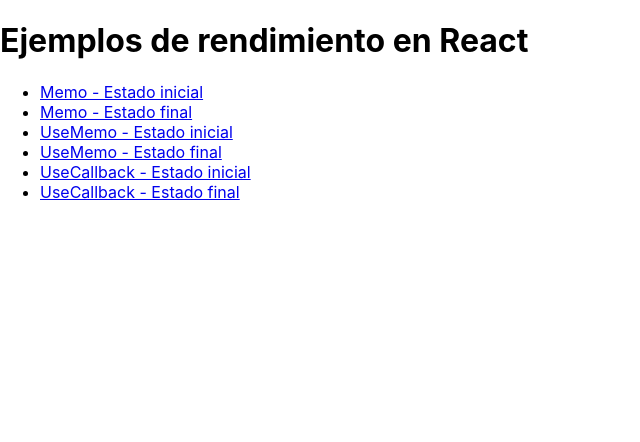
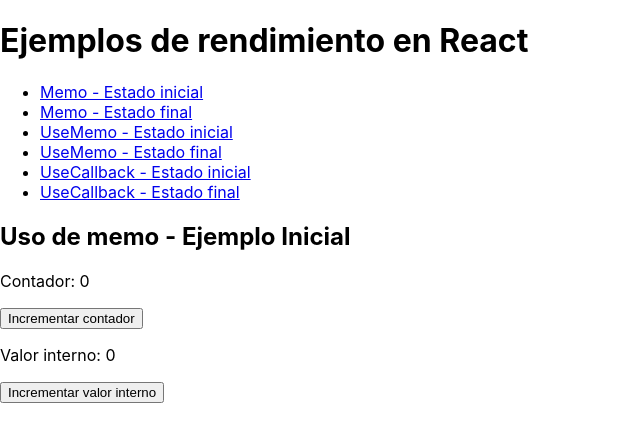
Before and after one commit to fredycerna/react-perfomance-examples, a React (Create React App) app: page /memo-final in a window 1280 px wide. Shown: the top 442 px of the page, without its empty margins (0-640 px from the left). Built offline with nearby package versions, Linux system fonts and the light colour scheme.

Commit message:
updating memo example

```diff
--- a/src/App.js
+++ b/src/App.js
@@ -35,12 +35,12 @@
             </ul>
           </nav>
           <Routes>
-            <Route path="/memo-initial" component={MemoExampleInitial} />
-            <Route path="/memo-final" component={MemoExampleFinal} />
-            <Route path="/useMemo-initial" component={UseMemoExampleInitial} />
-            <Route path="/useMemo-final" component={UseMemoExampleFinal} />
-            <Route path="/useCallback-initial" component={UseCallbackExampleInitial} />
-            <Route path="/useCallback-final" component={UseCallbackExampleFinal} />
+            <Route path="/memo-initial" element={<MemoExampleInitial/>} />
+            <Route path="/memo-final" element={<MemoExampleFinal/>} />
+            <Route path="/useMemo-initial" element={<UseMemoExampleInitial/>} />
+            <Route path="/useMemo-final" element={<UseMemoExampleFinal/>} />
+            <Route path="/useCallback-initial" element={<UseCallbackExampleInitial/>} />
+            <Route path="/useCallback-final" element={<UseCallbackExampleFinal/>} />
           </Routes>
         </div>
       </Router>
--- a/src/components/MemoExample/MemoExampleFinal.js
+++ b/src/components/MemoExample/MemoExampleFinal.js
@@ -1,17 +1,17 @@
-import React from 'react';
+import React, { useState } from 'react';
+import MemoizedComponentInitial from './MemoizedComponentInitial';
 
-const MemoExampleFinal = () => {
-    const Component = React.memo(() => {
-        console.log('Renderizando Component');
-        return <div>Ejemplo con memo</div>;
-    });
+const MemoExampleInitial = () => {
+    const [count, setCount] = useState(0);
 
     return (
         <div>
-            <h2>Uso de memo - Estado final</h2>
-            <Component />
+            <h2>Uso de memo - Ejemplo Inicial</h2>
+            <p>Contador: {count}</p>
+            <button onClick={() => setCount(count + 1)}>Incrementar contador</button>
+            <MemoizedComponentInitial />
         </div>
     );
 };
 
-export default MemoExampleFinal;
+export default MemoExampleInitial;
--- a/src/components/MemoExample/MemoExampleInitial.js
+++ b/src/components/MemoExample/MemoExampleInitial.js
@@ -1,17 +1,17 @@
-import React from 'react';
+import React, { useState } from 'react';
+import MemoizedComponentFinal from './MemoizedComponentInitial';
 
-const MemoExampleInitial = () => {
-    const Component = () => {
-        console.log('Renderizando Component');
-        return <div>Ejemplo con memo</div>;
-    };
+const MemoExampleFinal = () => {
+    const [count, setCount] = useState(0);
 
     return (
         <div>
-            <h2>Uso de memo - Estado inicial</h2>
-            <Component />
+            <h2>Uso de memo - Ejemplo Inicial</h2>
+            <p>Contador: {count}</p>
+            <button onClick={() => setCount(count + 1)}>Incrementar contador</button>
+            <MemoizedComponentFinal />
         </div>
     );
 };
 
-export default MemoExampleInitial;
+export default MemoExampleFinal;
--- /dev/null
+++ b/src/components/MemoExample/MemoizedComponentInitial.js
@@ -0,0 +1,18 @@
+import React, { useState } from 'react';
+
+const MemoizedComponentInitial = () => {
+    const [value, setValue] = useState(0);
+
+    const incrementValue = () => {
+        setValue(value + 1);
+    };
+
+    return (
+        <div>
+            <p>Valor interno: {value}</p>
+            <button onClick={incrementValue}>Incrementar valor interno</button>
+        </div>
+    );
+};
+
+export default MemoizedComponentInitial;
```
Also changed, not shown: src/components/MemoExample/MemoizedComponentFinal.js (added, +18 -0 lines).
